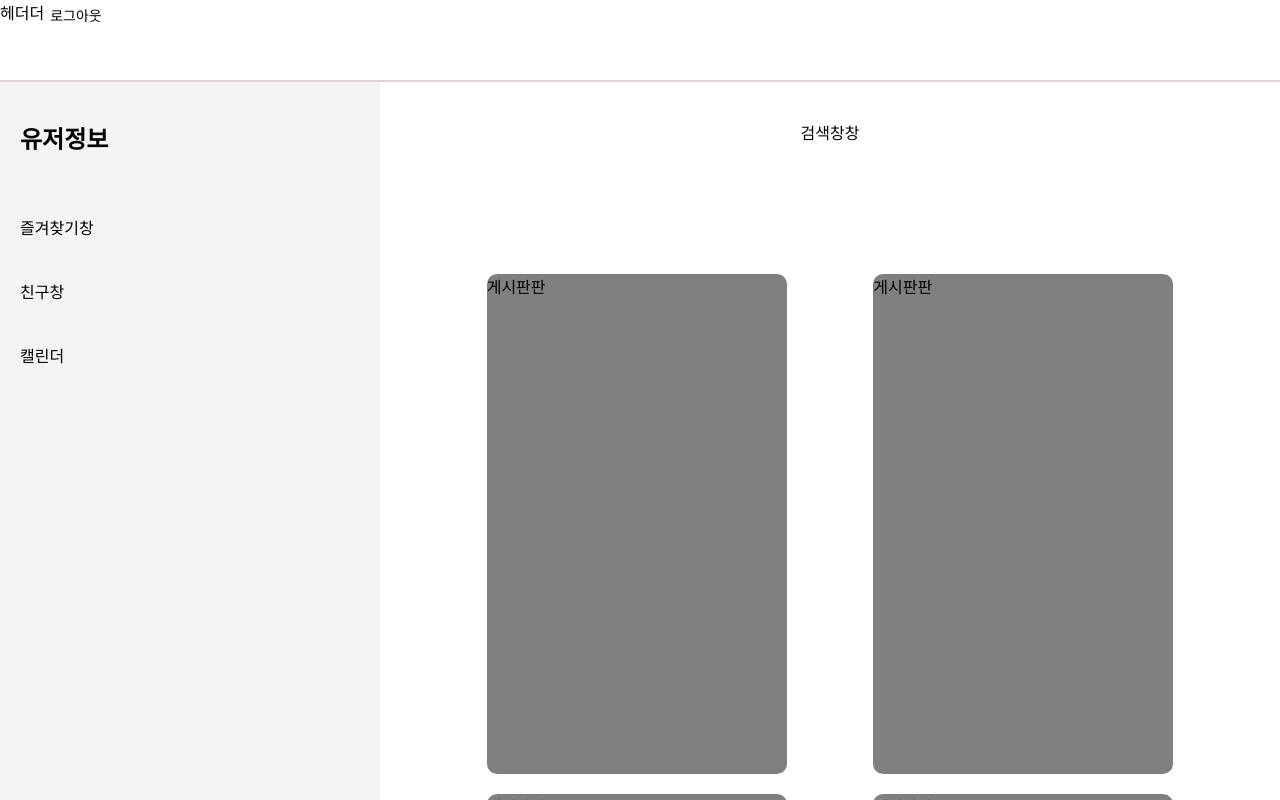
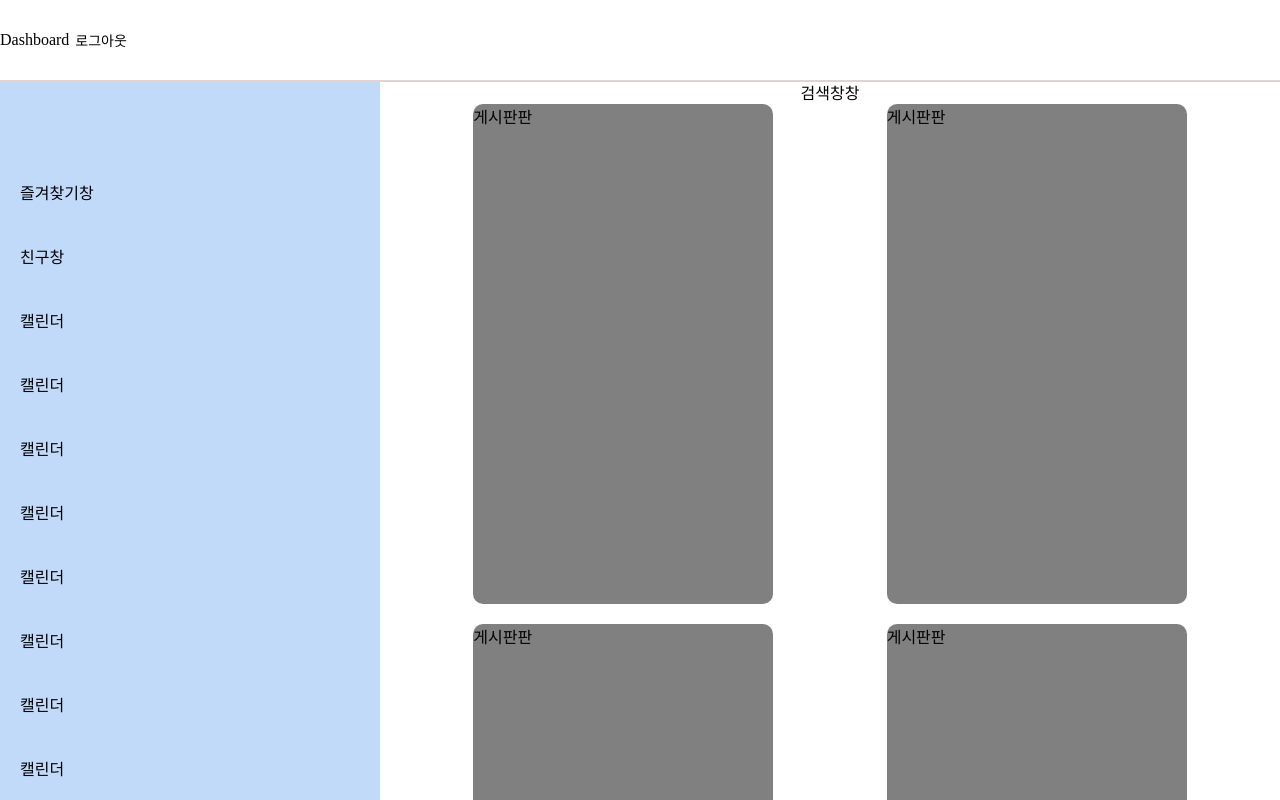
Before and after one commit to jinxuyeon/MoAI-FE, a React (Vite) app: page /main in a window 1280 px wide. Built offline with nearby package versions, Linux system fonts and the light colour scheme.

Commit message:
3/4
레이아웃 수정

```diff
--- a/index.html
+++ b/index.html
@@ -4,7 +4,7 @@
     <meta charset="UTF-8" />
     <link rel="icon" type="image/svg+xml" href="/vite.svg" />
     <meta name="viewport" content="width=device-width, initial-scale=1.0" />
-    <title>컴히얼</title>
+    <title>젠장</title>
 
   </head>
   <body>
--- a/package.json
+++ b/package.json
@@ -11,6 +11,8 @@
   },
   "dependencies": {
     "axios": "^1.7.9",
+    "base-64": "^1.0.0",
+    "jwt-decode": "^4.0.0",
     "react": "^19.0.0",
     "react-dom": "^19.0.0",
     "react-router-dom": "^7.2.0"
--- a/src/components/Dashboard.css
+++ b/src/components/Dashboard.css
@@ -2,21 +2,20 @@
     display: flex;
     flex-direction: column;
     align-items: center;
-    height: 100vh; /* 전체 높이 */
-    padding: 20px;
+    flex-grow: 1; /* 부모에서 남은 공간을 채움 */
+    max-height: 100%; /* 부모 높이 내에서 제한 */
+
 }
 
-.Dashboard .Container{
-    display: flex; /* flex로 설정 */
-    flex-wrap: wrap; /* 자동 줄바꿈 */
-    justify-content: space-evenly; /* 간격 균등 배치 */
+.Dashboard .Content-Container{
+    display: flex;
+    flex-wrap: wrap;
+    justify-content: space-evenly;
+    overflow-y: auto;
     gap: 20px;
-    max-width: 1200px; /* 최대 너비 제한 */
-    padding: 20px;
-    max-height: 80vh; /* 내부 스크롤 제한 */
-    overflow-y: auto; /* 세로 스크롤 */
-    flex-grow: 1; /* Container가 부모의 남은 공간을 채우도록 설정 */
+    max-width: 1200px;
 }
+
 .Dashboard .box{
     background-color: grey;
     width: calc(33.333% - 20px); /* 한 줄에 3개 */
--- a/src/components/Dashboard.jsx
+++ b/src/components/Dashboard.jsx
@@ -6,11 +6,7 @@ const Dashboard = () => {
         <div className="Dashboard">
             <div>검색창창</div>
 
-            <div className="Container">
-                <div className="box"> 게시판판</div>
-                <div className="box"> 게시판판</div>
-                <div className="box"> 게시판판</div>
-                <div className="box"> 게시판판</div>
+            <div className="Content-Container">
                 <div className="box"> 게시판판</div>
                 <div className="box"> 게시판판</div>
                 <div className="box"> 게시판판</div>
--- a/src/components/Header.css
+++ b/src/components/Header.css
@@ -1,3 +1,17 @@
+
+.header-container{
+    display: flex;
+    border-bottom: 2px solid rgb(223, 211, 211);
+    position: fixed;
+    left: 0;
+    top: 0;
+    align-items: center;
+    height: 80px;
+    width: 100%;
+    z-index: 9999
+
+  }
+
 
 .logout-btn {
   color:black;
@@ -10,6 +24,9 @@
   transition: transform 0.3s;
 }
 
+
+
+
   .logout-btn:hover {
     transform: scale(1.05);  /* 호버 시 버튼 크기 확대 */
   }
--- a/src/components/Header.jsx
+++ b/src/components/Header.jsx
@@ -8,8 +8,8 @@ function Header() {
     window.location.href = "/login"
   }
   return (
-    <div className="Header">
-      <div>헤더더</div>
+    <div className="header-container">
+      <div className="title">Dashboard</div>
       <button className="logout-btn" onClick={handleLogout}>로그아웃</button>
     </div>
 
--- a/src/components/LoginForm.jsx
+++ b/src/components/LoginForm.jsx
@@ -17,7 +17,7 @@ const LoginForm = () => {
     e.preventDefault();
 
     try {
-      const response = await axios.post("http://localhost:8080/api/member/login", formData, {
+      const response = await axios.post("http://58.238.182.100:9000/api/member/login", formData, {
         headers: {
           "Content-Type": "application/json", // 서버에 JSON 데이터 전송
         },
--- a/src/components/Panel.css
+++ b/src/components/Panel.css
@@ -1,6 +1,14 @@
 
-.Panel {
+.Panel-Container {
     display: flex;
     flex-direction: column;
     gap: 40px;
+    background-color: rgb(194, 218, 250);
+    top: 80px;
+    height: calc(100vh - 80px);
+    flex-basis: 30%;
+    padding: 20px;
+    z-index: 50;
+    min-width: 340px;
+    max-width: 340px;
 }
--- a/src/components/Panel.jsx
+++ b/src/components/Panel.jsx
@@ -1,15 +1,23 @@
 
 import "./Panel.css"
-const Panel = ()=>{
+const Panel = ({username})=>{
     return (
-        <div className="Panel">
-            <h2>유저정보</h2>
+        <div className="Panel-Container">
+            <h2>{username}</h2>
 
             <div>즐겨찾기창</div>
 
             <div>친구창</div>
 
             <div>캘린더</div>
+            <div>캘린더</div>
+            <div>캘린더</div>
+            <div>캘린더</div>
+            <div>캘린더</div>
+            <div>캘린더</div>
+            <div>캘린더</div>
+            <div>캘린더</div>
+
         </div>
     )
 
--- a/src/components/RegisterForm.jsx
+++ b/src/components/RegisterForm.jsx
@@ -20,7 +20,7 @@ const RegisterForm = () => {
     e.preventDefault();
 
     try {
-      const response = await axios.post("http://localhost:8080/api/member/join", formData, {
+      const response = await axios.post("http://58.238.182.100:9000/api/member/join", formData, {
         headers: {
           "Content-Type": "application/json", // 서버에 JSON 데이터 전송
         },
--- a/src/pages/MainPage.css
+++ b/src/pages/MainPage.css
@@ -1,50 +1,16 @@
-.MainPage{
+.MainPage {
     display: flex;
     flex-direction: column;
     height: 100vh;
 
 }
 
-.MainPage .Header{
-    display: flex;
-    border-bottom: 2px solid rgb(223, 211, 211);
-    position: fixed;
-    left: 0;
-    top: 0;
-    height: 80px;
-    width: 100%;
-    z-index: 9999
 
-}
-
-
-.MainPage .Container {
+.MainPage .Panel-Dashboard-Container {
     margin-top: 80px;
     width: 100%;
     display: flex;
-    height: 100vh; /* 전체 높이 */
+    flex-grow: 1;
+    /* 남은 공간을 채우도록 설정 */
     overflow: hidden;
 }
-
-
-.MainPage .Container .Panel {
-    position: fixed;
-    top: 80px;
-    left: 0;
-    height: calc(100vh - 80px);
-    min-width: 340px;
-    max-width: 340px;
-    flex-basis: 30%; /* 3:7 비율 중 3 */
-    background-color: #f4f4f4; /* 배경색 */
-    padding: 20px;
-    z-index: 50;
-}
-
-
-.MainPage .Container .Dashboard {
-    margin-left: 380px;
-    background-color: #fff;
-    height: 100%;
-    gap: 30px;
-    padding: 40px
-}
--- a/src/pages/MainPage.jsx
+++ b/src/pages/MainPage.jsx
@@ -1,15 +1,35 @@
 import Header from "../components/Header"
 import Panel from "../components/Panel"
 import Dashboard from "../components/Dashboard"
+import { useState, useEffect } from "react"
+import { jwtDecode } from "jwt-decode";
 import "./Mainpage.css"
+
 const MainPage = () => {
+
+    const [userName, setUserName] = useState("");
+
+    useEffect(() => {
+        const token = localStorage.getItem("token");
+        if (token) {
+            try {
+                console.log("토큰:", token); //
+                const decodedToken = jwtDecode(token);
+                console.log(decodedToken);
+                setUserName(decodedToken.username);
+                console.log(userName)
+            } catch (error) {
+                console.error("토큰 디코딩 오류:", error);
+            }
+        }
+    }, []);
+
+
     return (
         <div className="MainPage">
-            <div className="Header">
                 <Header />
-            </div>
-            <div className="Container">
-                <Panel />
+            <div className="Panel-Dashboard-Container">
+                <Panel username = {userName}  />
                 <Dashboard />
             </div>
         </div>
```
Also changed, not shown: 2 other files (tests, documents, lock files or other folders). Lines whose indentation alone changed are shown as unchanged.
